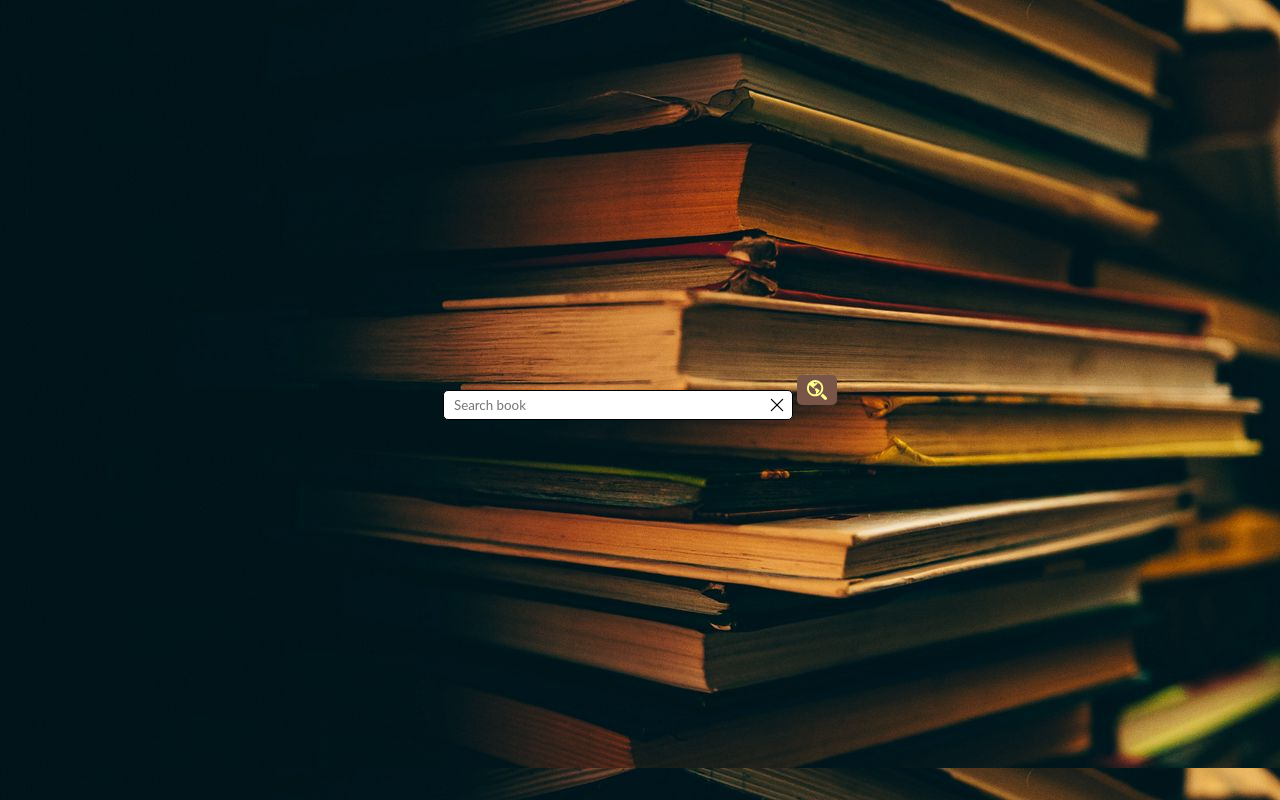
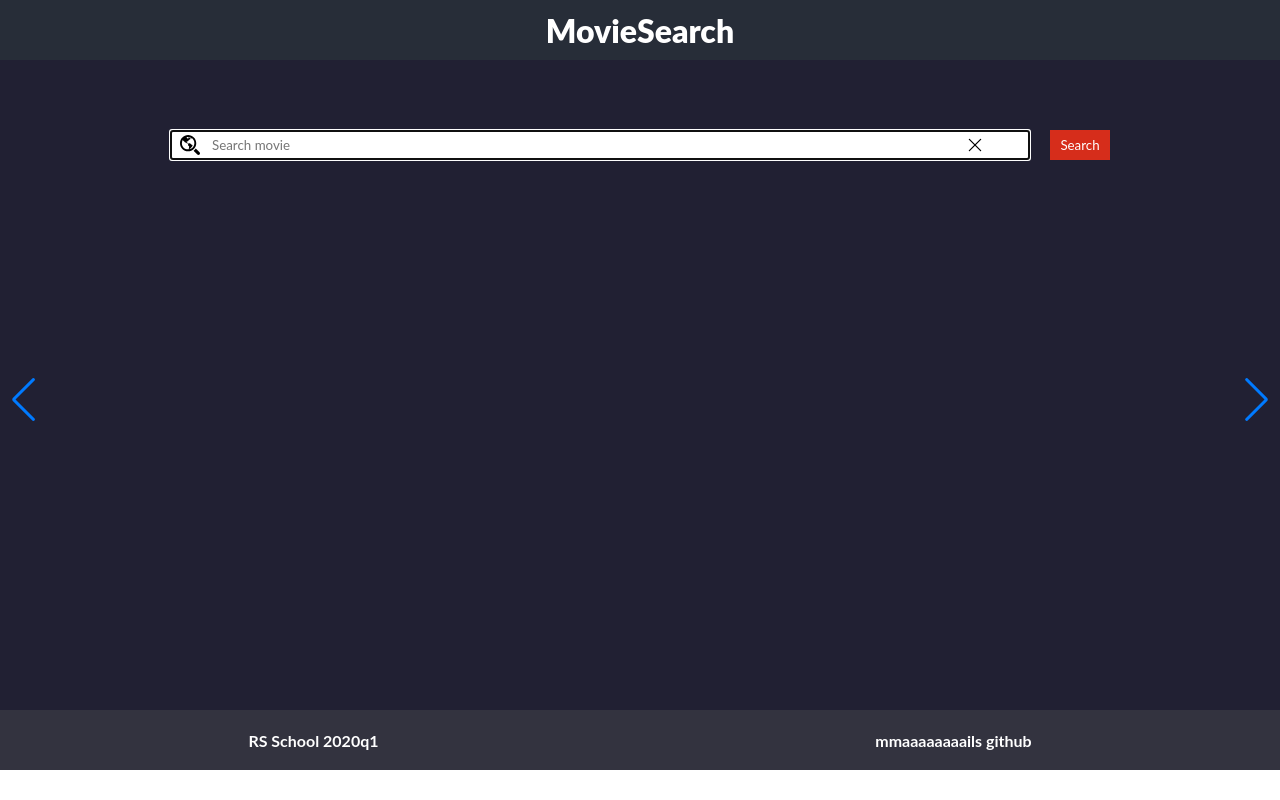
Before and after one commit to mmaaaaaaaails/rsclone, a website built with webpack: page src/index.html in a window 1280 px wide. Built offline with nearby package versions, Linux system fonts and the light colour scheme; no server answers; files whose address does not match are found by name.

Commit message:
feat: add swiper

```diff
--- a/package.json
+++ b/package.json
@@ -52,5 +52,8 @@
     "webpack-cli": "^3.3.11",
     "webpack-dev-server": "^3.11.1",
     "webpack-merge": "^4.2.2"
+  },
+  "dependencies": {
+    "swiper": "^6.4.5"
   }
 }
--- a/src/assets/scss/main.scss
+++ b/src/assets/scss/main.scss
@@ -1,81 +1,171 @@
 * {
     margin: 0;
-    padding:0;
+    padding: 0;
     font-family: 'Lato', sans-serif;
+}
+
+#wrapper {
+    margin: 0 auto;
+}
+
+.header {
+    display: flex;
+    align-items: center;
+    justify-content: center;
+    background-color:  rgb(39, 45, 56);
+    height: 60px;
+}
+
+.header__title {
+    color: white;
+    font-weight: 900;
+}
+
+.main {
+    min-height: 650px;
+    background: rgb(33, 32, 51);
     box-sizing: border-box;
 }
 
-.container {
+.search {
+    margin: 0 auto;
     display: flex;
     justify-content: center;
     align-items: center;
-    background-image: url(/assets/img/books.jpg);
-    height: 100vh;
+    padding: 70px 20px;
 }
 
-.search {
-
-    position: relative;
-
-    &__input {
+.search__input {
     height: 30px;
-        width: 350px;
-        padding-left: 10px;
+    width: 860px;
+    padding-left: 40px;
     box-sizing: border-box;
-        outline: none;
-        border: 1px solid black;
-        margin-top: 10px;
-        border-radius: 5px;
+    margin-right: 20px;
 }
 
-    &__cross {
+.search--search {
+    position: relative;
+}
+
+.search--search::before {
+    content: "";
+    position: absolute;
+    background-image: url(/assets/img/search.svg);
+    background-size: cover;
+    width: 20px;
+    height: 20px;
+    top: -10px;
+    left: 10px;
+    cursor: pointer;
+}
+
+.search--cross {
+    position: relative;
+}
+
+.search--cross::after {
+    content: "";
     position: absolute;
     background-image: url(/assets/img/cross.svg);
     background-size: cover;
     width: 20px;
     height: 20px;
-        right: 50px;
-        top: 15px;
+    top: -10px;
+    right: 65px;
     cursor: pointer;
-
-        &:hover {
-            transform: scale(1.2);
-            transition: .3s linear;
-            filter: invert(50%) sepia(50%) saturate(2500%) hue-rotate(525deg) brightness(100%) contrast(100%);
-        }
 }
 
-    &__btn {
-        height: 30px;
-        width: 40px;
-        background: #795548;
+.search--keyboard {
     position: relative;
-        outline: none;
-        border: 0;
-        cursor: pointer;
-        bottom: 5px;
-        border-radius: 5px;
-
-        &:hover {
-            background-color: wheat;
-            transition: 0.5s linear;
-        }
 }
 
-    &__icon {
+.search--keyboard::after {
+    content: "";
     position: absolute;
-        background-image: url(/assets/img/search.svg);
+    background-image: url(/assets/img/keyboard.svg);
     background-size: cover;
-        width: 20px;
-        height: 20px;
-        top: 5px;
-        right: 10px;
+    width: 30px;
+    height: 30px;
+    top: -15px;
+    right: 30px;
     cursor: pointer;
-        filter: invert(100%) sepia(50%) saturate(1500%) hue-rotate(0deg) brightness(100%) contrast(100%);
+}
 
-        &:hover {
-            transition: 0.5s linear;
-            filter: invert(50%) sepia(50%) saturate(1500%) hue-rotate(200deg) brightness(100%) contrast(100%);
+.search__btn {
+    height: 30px;
+    width: 60px;
+    background: rgb(214,45,27);
+    color: white;
+    border: 1px solid transparent;
 }
+
+.footer {
+    height: 60px;
+    background-color: rgb(51,51,63);
+    display: flex;
+    justify-content: space-around;
+    align-items: center;
 }
+
+.footer__link {
+    text-decoration: none;
 }
+
+.footer__info {
+    color: white;
+    font-weight: 700;
+}
+
+.icon-github {
+    position: relative;
+}
+
+.icon-github::after {
+    content: "";
+    position: absolute;
+    background-image: url(/assets/img/github.svg);
+    background-size: cover;
+    width: 30px;
+    height: 30px;
+    top: -10px;
+    left: -50px;
+}
+
+.swiper-container {
+    width: 70%;
+    height: 100%;
+}
+
+.swiper-slide:hover {
+    cursor: pointer;
+}
+
+.сards {
+    display: flex;
+    flex-wrap: wrap;
+    justify-content: center;
+}
+
+.сards__poster{
+    width: 302px;
+    height: 350px;
+    padding-bottom: 10px;
+    object-fit: cover;
+}
+
+.сards__title {
+    color: white;
+    width: 300px;
+    text-align: center;
+    padding-bottom: 10px;
+    text-decoration: none;
+}
+
+.сards__title:hover {
+    color:  #22d389;
+}
+
+.сards__year {
+    text-align: center;
+    color: white;
+}
--- a/src/index.html
+++ b/src/index.html
@@ -6,14 +6,38 @@
     <title>rsclone</title>
 </head>
 <body>
-    <div class="container">
-        <form class="search">
-            <input class="search__input" type="text" placeholder="Search book" autocomplete="off" maxlength="40" autofocus>
-            <div class="search__cross"></div>
-            <button type="button" class="search__btn">
-                <div class="search__icon"></div>
-            </button>
-        </form>
+    <div id="wrapper">
+        <header class="header">
+            <h1 class="header__title">MovieSearch</h1>
+        </header>
+        <main class="main">
+            <form class="search">
+                <span class="search--search"></span>
+                <input class="search__input" type="text" placeholder="Search movie" autocomplete="off" autofocus>
+                <span class="search--cross"></span>
+                <span class="search--keyboard"></span>
+                <button class="search__btn">Search</button>
+            </form>
+            <section class="slider-container">
+                <div class="slider-buttons">
+                    <div class="swiper-button-prev"></div>
+                    <div class="swiper-button-next"></div>
+                </div>
+                <div class="swiper-container">
+                    <div class="swiper-wrapper">
+                    </div>
+                    <div class="swiper-pagination"></div>
+                </div>
+            </section>
+        </main>
+        <footer class="footer">
+            <a href="https://rs.school/js/" class="footer__link">
+                <p class="footer__info">RS School 2020q1</p>
+            </a>
+            <a href="https://github.com/mmaaaaaaaails" class="footer__link">
+                <p class="footer__info icon-github">mmaaaaaaaails github</p>
+            </a>
+        </footer>
     </div>
 </body>
 </html>
--- a/src/index.js
+++ b/src/index.js
@@ -1,3 +1,49 @@
+import './assets/css/main.css';
 import './js/common';
-import './assets/css/main.css';
-import './assets/scss/main.scss';
+import Swiper from 'swiper';
+import 'swiper/swiper-bundle.css';
+
+const mySwiper = new Swiper('.swiper-container', {
+    slidesPerView: 3,
+    spaceBetween: 20,
+    direction: 'horizontal',
+    loop: true,
+    slideToClickedSlide: true,
+    navigation: {
+        nextEl: '.swiper-button-next',
+        prevEl: '.swiper-button-prev',
+    },
+    breakpoints: {
+        800: {
+            slidesPerView: 3,
+            spaceBetween: 20,
+        },
+        480: {
+            slidesPerView: 2,
+            spaceBetween: 10,
+        },
+        320: {
+            slidesPerView: 1,
+        },
+    },
+});
+
+async function getMovie() {
+    const url = 'https://www.omdbapi.com/?s=dream&page=&apikey=58b35b66';
+    const response = await fetch(url);
+    const data = await response.json();
+    const siteUrl = 'https://www.imdb.com/title/';
+    data.Search.forEach((element) => {
+        const cardsFilms = `<div class="swiper-slide">
+        <div class="сards">
+        <img class="сards__poster" src="${element.Poster}">
+        <a class="сards__title" href="${siteUrl}${element.imdbID}" target="_blank">${element.Title}</a>
+        <p class="сards__year">${element.Year}</p>
+        </div>
+        </div>`;
+        mySwiper.appendSlide(cardsFilms);
+        return data;
+    });
+}
+
+getMovie();
```
Also changed, not shown: src/assets/css/main.css, 1 other file. Lines whose indentation alone changed are shown as unchanged.
